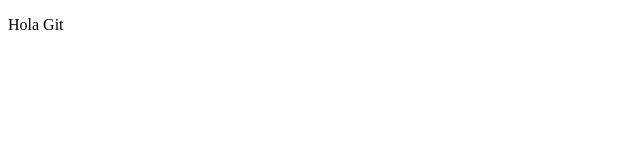
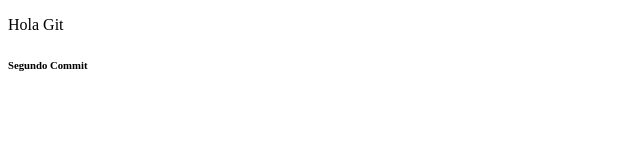
Before and after one commit to CamiloYate09/pruebas_git, a plain HTML site: page index.html in a window 1280 px wide. Shown: the full height of the page, 0-640 px from the left. Drawn offline with Linux system fonts and the light colour scheme.

Commit message:
Segundo commit

```diff
--- a/index.html
+++ b/index.html
@@ -5,6 +5,10 @@
 </head>
 <body>
 	<p>Hola Git</p>
+	<div class="container">
+		<h6>Segundo Commit</h6>
+
+	</div>
 
 </body>
 </html>
```
